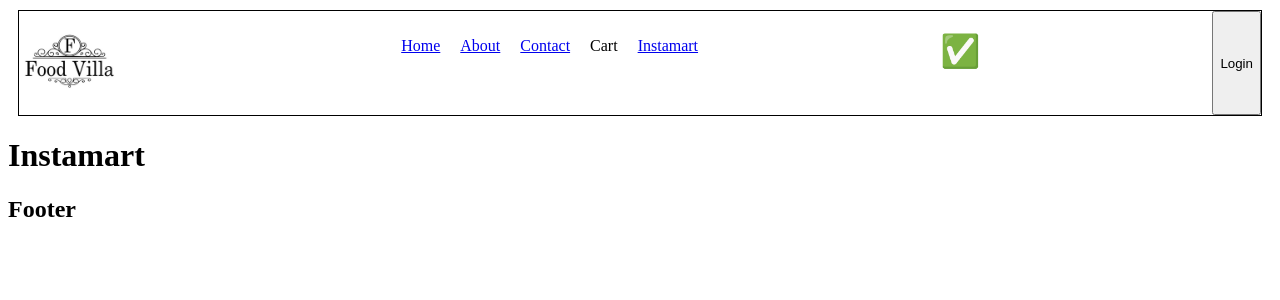
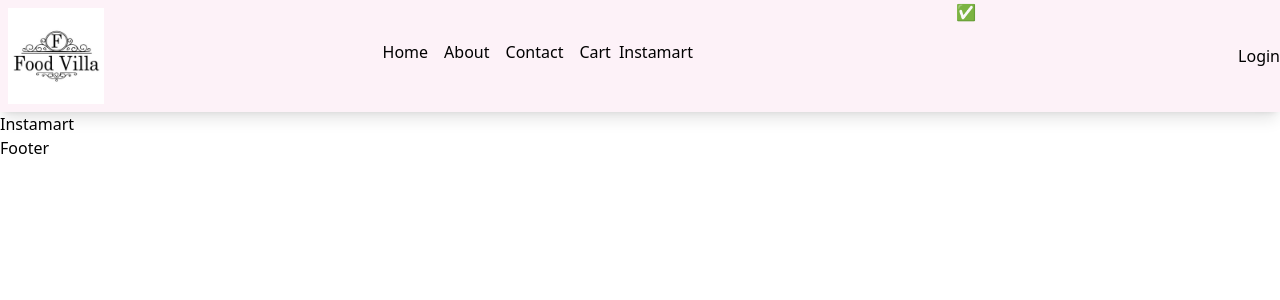
Before and after one commit to kumar1796/NamasteReact, a React (Vite) app: page /instamart in a window 1280 px wide. Shown: the top 300 px of the page. Built offline with nearby package versions, Linux system fonts and the light colour scheme.

Commit message:
Chapter 10

```diff
--- a/index.css
+++ b/index.css
@@ -1,47 +1,3 @@
-.header {
-  display: flex;
-  justify-content: space-between;
-  margin: 10px;
-  border: 1px solid black;
-}
-
-.nav-items > ul {
-  list-style-type: none;
-  display: flex;
-}
-
-.nav-items > ul > li {
-  padding: 10px;
-}
-
-.logo {
-  width: 100px;
-  height: 100px;
-}
-
-.card {
-  width: 200px;
-  border: 1px solid black;
-  padding: 10px;
-  margin: 10px;
-}
-
-.card > img {
-  width: 100%;
-}
-
-.restaurant-list {
-  display: flex;
-  flex-wrap: wrap;
-}
-
-.shimmer-card {
-  width: 200px;
-  height: 200px;
-  background: lightgrey;
-  margin: 20px;
-}
-
-.menu {
-  display: flex;
-}
+@tailwind base;
+@tailwind components;
+@tailwind utilities;
--- a/index.html
+++ b/index.html
@@ -5,16 +5,17 @@
     <meta http-equiv="X-UA-Compatible" content="IE=edge" />
     <meta name="viewport" content="width=device-width, initial-scale=1.0" />
     <title>Namaste React</title>
-    <link rel="stylesheet" href="./index.css">
+    <link rel="stylesheet" href="./index.css" />
   </head>
   <body>
     <!-- <div><h1>Header</h1></div> -->
+
     <div id="root">Not Rendered</div>
     <!-- <div><h1>Footer</h1></div> -->
     <!-- In the above code, I used root, which has reacr code embeded in it, just to show that it can work
     this way too, when we inject react code only in few portion of our code -->
 
-  <!-- <script>
+    <!-- <script>
     // this script is part of creating an h1 element with javascript
 
     const heading = document.createElement("h1");
@@ -26,10 +27,10 @@
     root.appendChild(heading);
   </script> -->
 
-<!-- removed these lines as we installed react instead of using CDN -->
-<!-- <script crossorigin src="https://unpkg.com/react@18/umd/react.development.js"></script>
+    <!-- removed these lines as we installed react instead of using CDN -->
+    <!-- <script crossorigin src="https://unpkg.com/react@18/umd/react.development.js"></script>
 <script crossorigin src="https://unpkg.com/react-dom@18/umd/react-dom.development.js"></script> -->
 
-<script type="module" src="src/App.js" ></script>
-</body>
+    <script type="module" src="src/App.js"></script>
+  </body>
 </html>
--- a/package.json
+++ b/package.json
@@ -22,7 +22,9 @@
     "@babel/core": "^7.21.4",
     "babel-plugin-transform-remove-console": "^6.9.4",
     "parcel": "^2.8.3",
-    "process": "^0.11.10"
+    "postcss": "^8.4.29",
+    "process": "^0.11.10",
+    "tailwindcss": "^3.3.3"
   },
   "dependencies": {
     "react": "^18.2.0",
--- a/src/components/Body.js
+++ b/src/components/Body.js
@@ -26,11 +26,20 @@ const Body = () => {
     //optional chaining
     // setAllRestaurants(json?.data?.cards[2]?.data?.data?.cards);
     // setFilteredRestaurants(json?.data?.cards[2]?.data?.data?.cards);
-    setAllRestaurants(json?.data?.cards[2]?.card?.card?.gridElements.infoWithStyle.restaurants);
-    setFilteredRestaurants(json?.data?.cards[2]?.card?.card?.gridElements.infoWithStyle.restaurants);
+    setAllRestaurants(
+      json?.data?.cards[4]?.card?.card?.gridElements?.infoWithStyle?.restaurants
+    );
+    setFilteredRestaurants(
+      json?.data?.cards[4]?.card?.card?.gridElements?.infoWithStyle?.restaurants
+    );
+    console.log("info-->", json?.data?.cards[2]?.card?.card?.gridElements);
     console.log(
       "ress-->",
-      json?.data?.cards[2]?.card?.card?.gridElements.infoWithStyle.restaurants
+      json?.data?.cards[2]?.card?.card?.gridElements?.infoWithStyle?.restaurants
+    );
+    console.log(
+      "new list=====",
+      json?.data?.cards[4]?.card?.card?.gridElements?.infoWithStyle?.restaurants
     );
   }
 
@@ -53,10 +62,10 @@ const Body = () => {
     <Shimmer />
   ) : (
     <>
-      <div className="search-container">
+      <div className="search-container p-5 bg-pink-50 my-5">
         <input
           type="text"
-          className="search-input"
+          className="focus:bg-green-200 p-2 m-2"
           placeholder="Search"
           value={searchText}
           onChange={(e) => {
@@ -64,10 +73,9 @@ const Body = () => {
           }}
         />
         <button
-          className="search-btn"
+          className="search-btn p-2 m-2 bg-purple-900 hover:bg-gray-500 text-white rounded-md"
           onClick={() => {
             //need to filter the data
-
             const data = filterData(searchText, allRestaurants);
             //update the state - restaurants
             setFilteredRestaurants(data);
@@ -76,7 +84,7 @@ const Body = () => {
           Search
         </button>
       </div>
-      <div className="restaurant-list">
+      <div className="flex flex-wrap">
         {/* You have to write logic for NO restaurant found here */}
         {filteredRestaurants.map((restaurant) => {
           return (
--- a/src/components/Header.js
+++ b/src/components/Header.js
@@ -9,7 +9,7 @@ const loggedInUser = () => {
 
 const Title = () => (
   <a href="/">
-    <img className="logo" alt="logo" src={Logo} />
+    <img className="h-28 p-2" alt="logo" src={Logo} />
   </a>
 );
 
@@ -19,20 +19,20 @@ const Header = () => {
   const isOnline = useOnline();
 
   return (
-    <div className="header">
+    <div className="flex justify-between bg-pink-50 shadow-lg">
       <Title />
       <div className="nav-items">
-        <ul>
-          <li>
+        <ul className="flex py-10">
+          <li className="px-2">
             <Link to="/">Home</Link>
           </li>
-          <li>
+          <li className="px-2">
             <Link to="/about">About</Link>
           </li>
-          <li>
+          <li className="px-2">
             <Link to="/contact">Contact</Link>
           </li>
-          <li>Cart</li>
+          <li className="px-2">Cart</li>
           <li>
             <Link to="/instamart">Instamart</Link>
           </li>
--- a/src/components/RestaurantCard.js
+++ b/src/components/RestaurantCard.js
@@ -1,10 +1,11 @@
 import { IMG_CDN_URL } from "../constant";
 
 const RestaurantCard = ({ name, cuisines, cloudinaryImageId, avgRating }) => {
+  console.log('img--',IMG_CDN_URL,cloudinaryImageId)
   return (
-    <div className="card">
+    <div className="w-56 p-2 m-2 shadow-lg bg-pink-50">
       <img src={IMG_CDN_URL + cloudinaryImageId} alt="" />
-      <h2>{name}</h2>
+      <h2 className="font-bold text-xl" >{name}</h2>
       <h3>{cuisines.join(", ")}</h3>
       <h4>{avgRating} stars</h4>
     </div>
--- a/src/components/RestaurantMenu.js
+++ b/src/components/RestaurantMenu.js
@@ -14,6 +14,8 @@ const RestaurantMenu = () => {
   // const [restaurant, setRestaurant] = useState({});
 
   const restaurant = useRestaurant(resId);
+
+  console.log("restaurant====", restaurant);
 
   return !restaurant ? (
     <Shimmer />
--- a/src/constant.js
+++ b/src/constant.js
@@ -1,5 +1,8 @@
+// export const IMG_CDN_URL =
+//   "https://res.cloudinary.com/swiggy/image/upload/fl_lossy,f_auto,q_auto,w_508,h_320,c_fill/";
+
 export const IMG_CDN_URL =
-  "https://res.cloudinary.com/swiggy/image/upload/fl_lossy,f_auto,q_auto,w_508,h_320,c_fill/";
+  "https://media-assets.swiggy.com/swiggy/image/upload/fl_lossy,f_auto,q_auto,w_660/";
 
 export const FETCH_MENU_URL = "https://www.swiggy.com/dapi/menu/pl?page-type=REGULAR_MENU&complete-menu=true&lat=28.7040592&lng=77.10249019999999&restaurantId=225317&submitAction=ENTER/";
 
--- a/src/utils/helper.js
+++ b/src/utils/helper.js
@@ -1,6 +1,7 @@
 export function filterData(searchText, restaurants) {
   const filterData = restaurants.filter((restaurant) =>
-    restaurant?.data?.name?.toLowerCase()?.includes(searchText.toLowerCase())
+    // restaurant?.data?.name?.toLowerCase()?.includes(searchText.toLowerCase())
+    restaurant?.info?.name?.toLowerCase()?.includes(searchText.toLowerCase())
   );
   return filterData;
 }
--- /dev/null
+++ b/tailwind.config.js
@@ -0,0 +1,8 @@
+/** @type {import('tailwindcss').Config} */
+module.exports = {
+  content: ["./src/**/*.{html,js}"],
+  theme: {
+    extend: {},
+  },
+  plugins: [],
+};
```
Also changed, not shown: .postcssrc (added), 1 other file (tests, documents, lock files or other folders).
